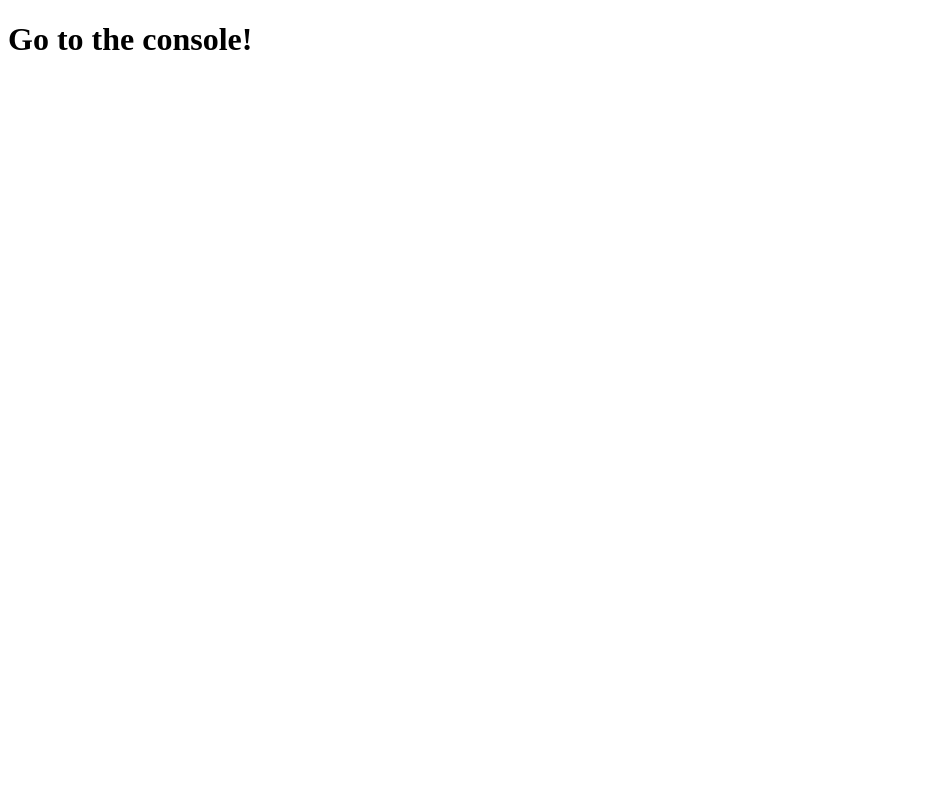
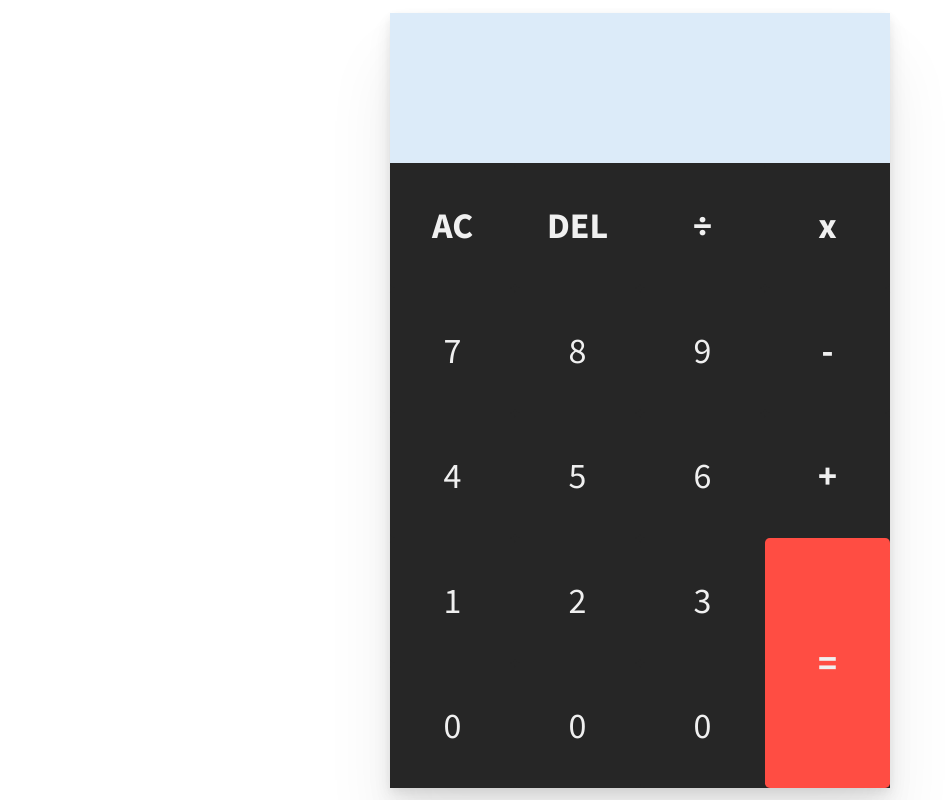
Before and after one commit to DarkWool/calculator, a plain HTML site: page index.html in a window 1280 px wide. Shown: the whole page, without its empty margins (0-952 px from the left). Drawn offline with Linux system fonts and the light colour scheme.

Commit message:
Created a draft of the calculator with HTML and some CSS styles.

```diff
--- a/index.html
+++ b/index.html
@@ -5,9 +5,38 @@
     <meta http-equiv="X-UA-Compatible" content="IE=edge">
     <meta name="viewport" content="width=device-width, initial-scale=1.0">
     <title>Calculator</title>
+    <link rel="stylesheet" href="styles/main.css">
     <script src="static/functionality.js" defer></script>
 </head>
 <body>
-    <h1>Go to the console!</h1>
+    <main>
+        <div id="flex-container">
+            <div id='calc-container'>
+                <div id="display">
+                    <p id="lastOperation"></p>
+                    <p id="currentOperation"></p>
+                </div>
+                <button type="button" class="special-btn" id="ac">AC</button>
+                <button type="button" class="special-btn" data-key="Backspace" id="del">DEL</button>
+                <button type="button" class="special-btn" data-key="/">&divide;</button>
+                <button type="button" class="special-btn" data-key="x">x</button>
+                <button type="button" data-key="7">7</button>
+                <button type="button" data-key="8">8</button>
+                <button type="button" data-key="9">9</button>
+                <button type="button" class="special-btn" data-key="-">-</button>
+                <button type="button" data-key="4">4</button>
+                <button type="button" data-key="5">5</button>
+                <button type="button" data-key="6">6</button>
+                <button type="button" class="special-btn" data-key="+">+</button>
+                <button type="button" data-key="1">1</button>
+                <button type="button" data-key="2">2</button>
+                <button type="button" data-key="3">3</button>
+                <button type="button" data-key="0">0</button>
+                <button type="button" data-key="0">0</button>
+                <button type="button" data-key="0">0</button>
+                <button type="button" class="special-btn equal-btn" data-key="=">=</button>
+            </div>
+        </div>
+    </main>
 </body>
 </html>
--- /dev/null
+++ b/styles/main.css
@@ -0,0 +1,82 @@
+@import url('https://fonts.googleapis.com/css2?family=Inconsolata:wght@200;300;400;500;600;700;800;900&family=Source+Sans+Pro:wght@200;300;400;600;700;900&display=swap');
+
+:root {
+    --darkColor: #262626;
+    --displayColor: #dcebf9;
+    --secondaryColor: #ff4d43;
+}
+
+* {
+    box-sizing: border-box;
+    font-family: 'Source Sans Pro', monospace;
+    font-size: 1.5rem;
+    margin: 0;
+    padding: 0;
+}
+
+/* button {
+    color: #2b2b2b;
+    border: none;
+} */
+
+/* Dark option */
+button {
+    color: #f0f0f0;
+    /* border: 1px solid #222; */
+    background-color: #262626;
+    /* #1f2933 */
+    transition: background-color .2s, font-size .15s;
+    border: none;
+    border-radius: .2rem;
+}
+
+button:hover {
+    background-color: #3a3a3a;
+}
+
+.special-btn {
+    font-weight: bold;
+}
+
+.equal-btn {
+    grid-area: 5 / 4 / 7 / 5;
+    background-color: #ff4d43;
+}
+
+#flex-container {
+    display: flex;
+    justify-content: center;
+    align-items: center;
+    height: 100vh;
+}
+
+#calc-container {
+    display: grid;
+    grid-template-columns: repeat(4, 1fr);
+    grid-template-rows: minmax(150px, auto);
+    grid-auto-rows: minmax(125px, auto);
+    max-width: 500px;
+    margin: 0 auto;
+    word-break: break-all;
+    flex-grow: 1;
+    background-color: #262626;
+    box-shadow:
+        0px 2.8px 7.8px rgba(0, 0, 0, 0.042),
+        0px 7px 15.5px rgba(0, 0, 0, 0.05),
+        0px 15.6px 26.5px rgba(0, 0, 0, 0.053),
+        0px 50px 66px rgba(0, 0, 0, 0.07);
+}
+
+#display {
+    grid-column: 1 / 5;
+    background-color: #dcebf9;
+    text-align: right;
+    line-height: .95;
+    padding: 1rem .75rem;
+    /* word-break: break-all; */
+}
+
+#currentOperation {
+    font-size: 3rem;
+    font-weight: 200;
+}
```
